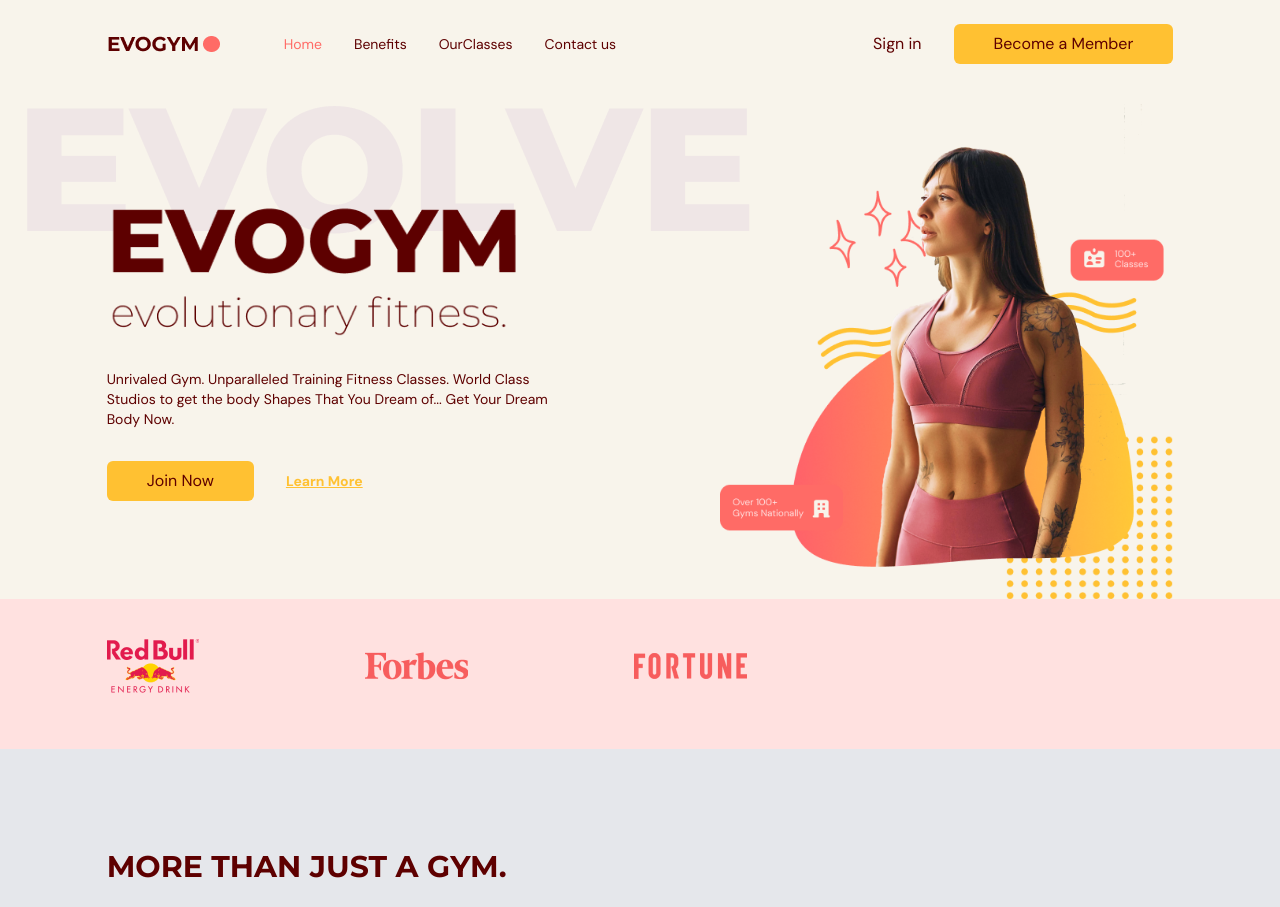
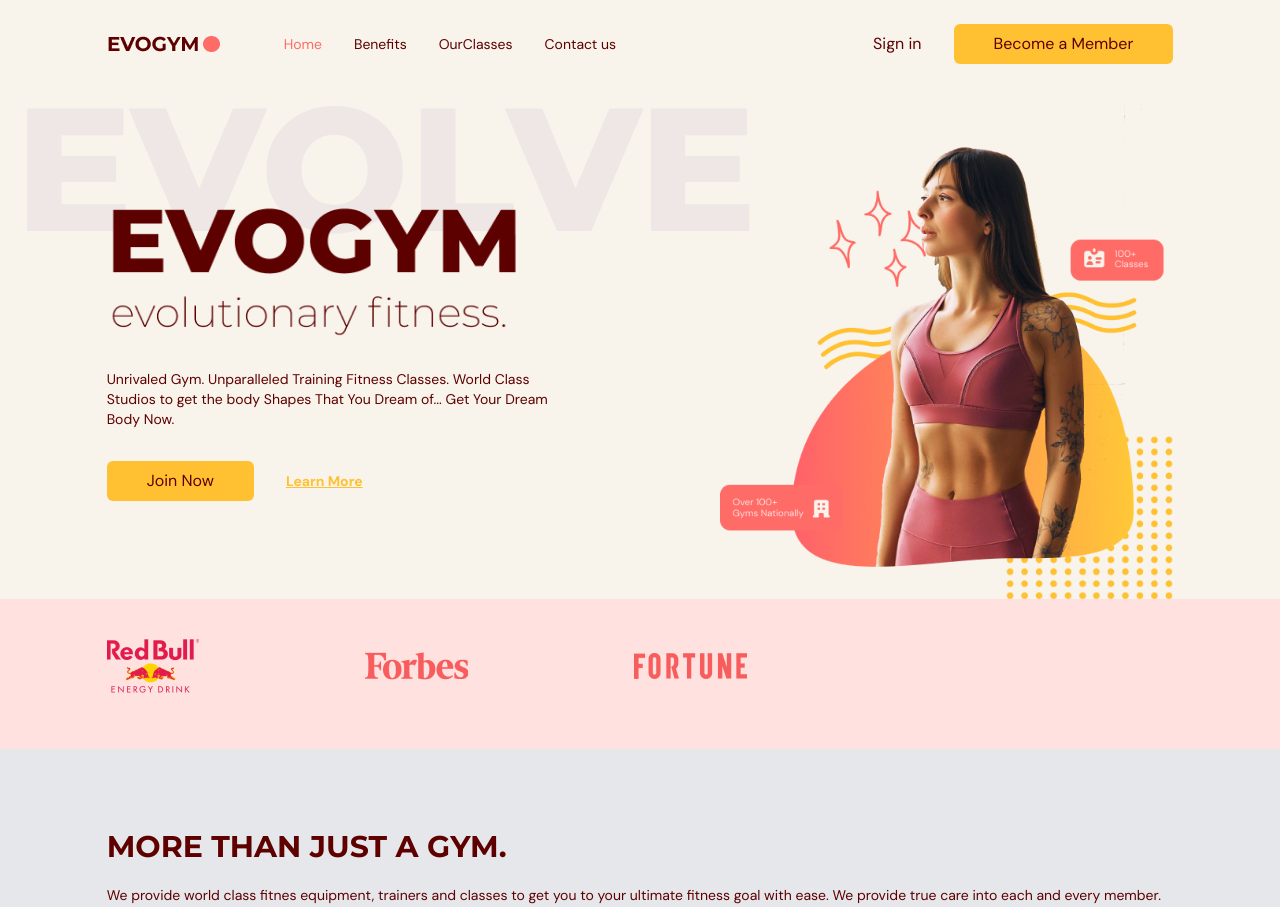
Before and after one commit to smartprincipal/fitness_typescript, a React (Vite) app: page / in a window 1280 px wide. Shown: the top 907 px of the page. Built offline with nearby package versions, Linux system fonts and the light colour scheme.

Commit message:
change effected

```diff
--- a/src/scenes/benefits/index.tsx
+++ b/src/scenes/benefits/index.tsx
@@ -20,7 +20,7 @@ const benefits: Array<BenefitType>= [
       "Neque adipiscing amet amet enim. Feugiat dolor enim fermentum in a in lectus pellentesque. Ullamcorper et.",
  },
  {
-  icon:<AcademicCapIcon className='h-6 w-6'/>,
+   icon:<AcademicCapIcon className='h-6 w-6'/>,
   title: "Expert and Pro Trainers",
   description:
       "Neque adipiscing amet amet enim. Feugiat dolor enim fermentum in a in lectus pellentesque. Ullamcorper et.",
@@ -35,7 +35,7 @@ const container ={
 }
 
 type Props = {
- setSelectedPage : (value: SelectedPage) => void
+ setSelectedPage : (value: SelectedPage) => void;
 }
 
 const Benefits = ({setSelectedPage}: Props) => {
@@ -51,17 +51,17 @@ const Benefits = ({setSelectedPage}: Props) => {
     variants={{
     hidden: {opacity:0 , x:-50},
     visible: {opacity:1, x:0},
-    }}
-   onViewportEnter={() =>setSelectedPage(SelectedPage.Benefits)}
-   >
-    <motion.div className='md:my-5 md:w-3/5'>
+  }}
+  onViewportEnter={() =>setSelectedPage(SelectedPage.Benefits)}
+  >
+
      <HText>MORE THAN JUST A GYM.</HText>
 
      <p className='my-5 text-sm'>
       We provide world class fitnes equipment, trainers and classes to get you to your ultimate fitness goal with ease. We provide true care into each and every member.
      </p>
-    </motion.div>
 
+     </motion.div>
 
     {/* BENEFITS SECTION */}
     <motion.div className='md:flex items-center justify-between gap-8 mt-5'
@@ -152,7 +152,6 @@ const Benefits = ({setSelectedPage}: Props) => {
     </div>
 
     </div>
-   </motion.div>
 
   </section>
 }
```
